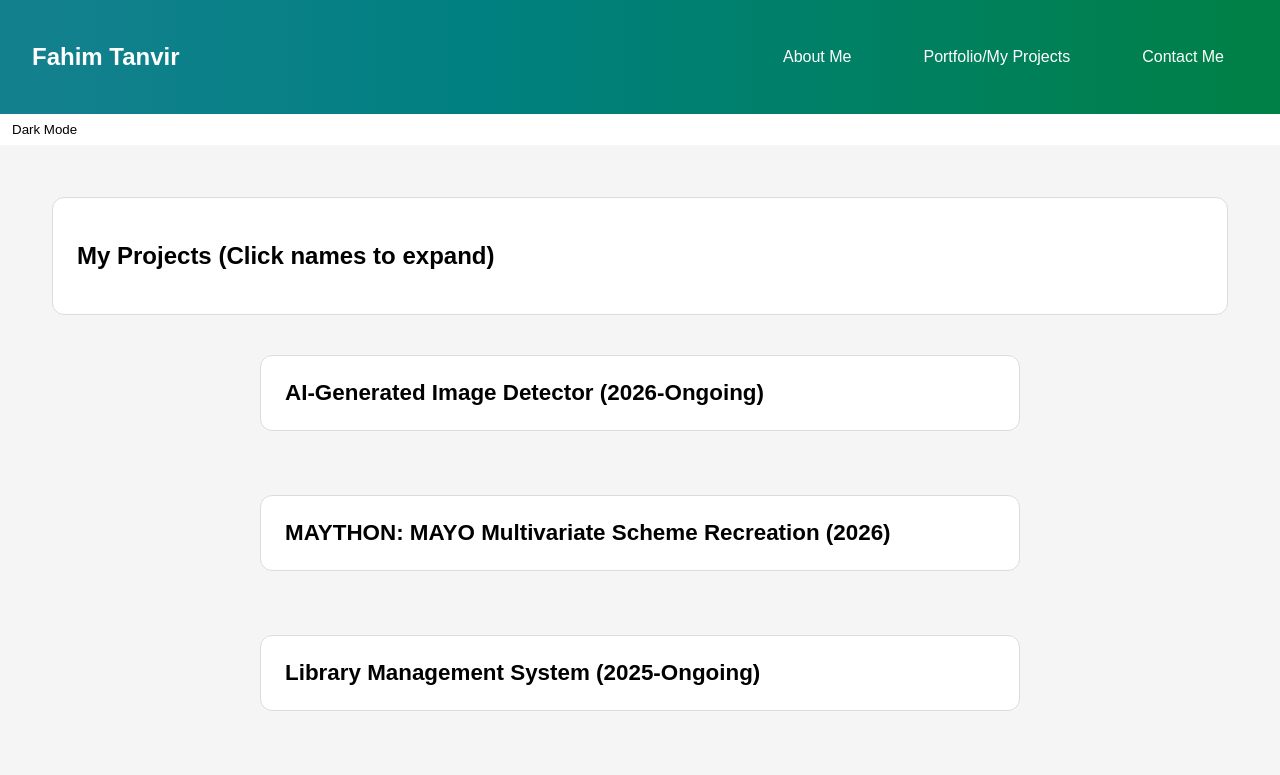
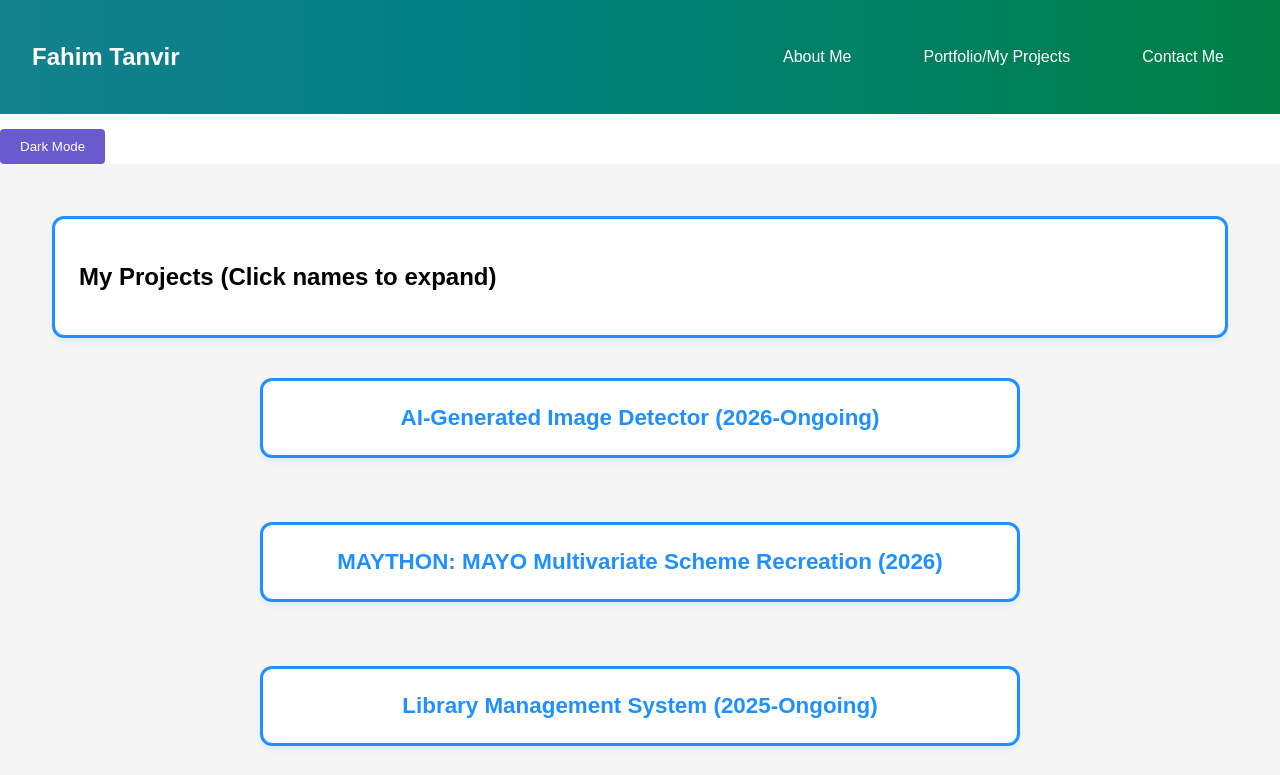
Before and after one commit to letsdothis2003/Portfolio-Site, a React (Create React App) app in the folder src/: page /#/projects in a window 1280 px wide. Shown: the top 775 px of the page. Built offline with nearby package versions, Linux system fonts and the light colour scheme; the HTML template or start-up script is replaced by a standard one.

Commit message:
button change

```diff
--- a/src/pages/About/About.css
+++ b/src/pages/About/About.css
@@ -24,6 +24,18 @@ h2 {
   text-indent: 2em;
 }
 
+button {
+  margin-top: 15px;
+  padding: 10px 20px;
+  background-color: slateBlue;
+  color: white;
+  border: none;
+  border-radius: 4px;
+  cursor: pointer;
+  position: relative;
+  overflow: hidden;
+}
+
 body.dark section,
 body.dark .themed-box,
 body.dark .form-container,
--- a/src/pages/Contact/Contact.css
+++ b/src/pages/Contact/Contact.css
@@ -6,7 +6,7 @@ transition: background-color 0.3s ease, color 0.3s ease;
 }
 
 .form-container {
-max-width: 800px; /* Matched to About/Projects width to prevent shifting */
+max-width: 800px;
 margin: 10px auto;
 padding: 30px;
 border: 1px solid gainsboro;
--- a/src/pages/Projects/Projects.css
+++ b/src/pages/Projects/Projects.css
@@ -13,40 +13,78 @@ max-width: 800px;
 margin: 0 auto;
 }
 
+.project-card {
+transition: transform 0.3s ease;
+}
+
+.project-card:hover {
+transform: translateY(-4px);
+}
+
 .themed-box {
 background-color: white;
-border: 1px solid gainsboro;
+border: 3px solid DodgerBlue;
 border-radius: 12px;
 padding: 1.5rem;
 transition: all 0.3s ease;
 cursor: pointer;
-}
-
-.project-card:hover {
-transform: translateY(-4px);
-box-shadow: 0 6px 15px dimgray;
+box-shadow: 0 4px 6px rgba(0, 0, 0, 0.05);
 }
 
 .project-title {
 margin: 0;
 font-size: 1.4rem;
 font-weight: bold;
+color: DodgerBlue;
+text-align: center;
+}
+
+.project-details {
+margin-top: 1rem;
+padding: 1rem;
+background-color: lavender;
+border-top: 1px solid gainsboro;
+border-radius: 8px;
+color: black;
+}
+
+.project-link {
+color: slateBlue;
+font-weight: bold;
+text-decoration: underline;
+}
+button {
+  margin-top: 15px;
+  padding: 10px 20px;
+  background-color: slateBlue;
+  color: white;
+  border: none;
+  border-radius: 4px;
+  cursor: pointer;
+  position: relative;
+  overflow: hidden;
 }
 
 
+/* Dark Mode Overrides */
 body.dark .projects-section {
 background-color: darkSlateBlue;
 }
 
 body.dark .themed-box {
 background-color: midnightBlue;
-border-color: dimGray;
+border-color: DodgerBlue;
 color: white;
+}
+
+body.dark .project-title {
+color: lightSkyBlue;
 }
 
 body.dark .project-details {
 background-color: darkSlateBlue;
 border-top: 1px solid dimGray;
+color: white;
 }
 
 body.dark .project-link {
```
